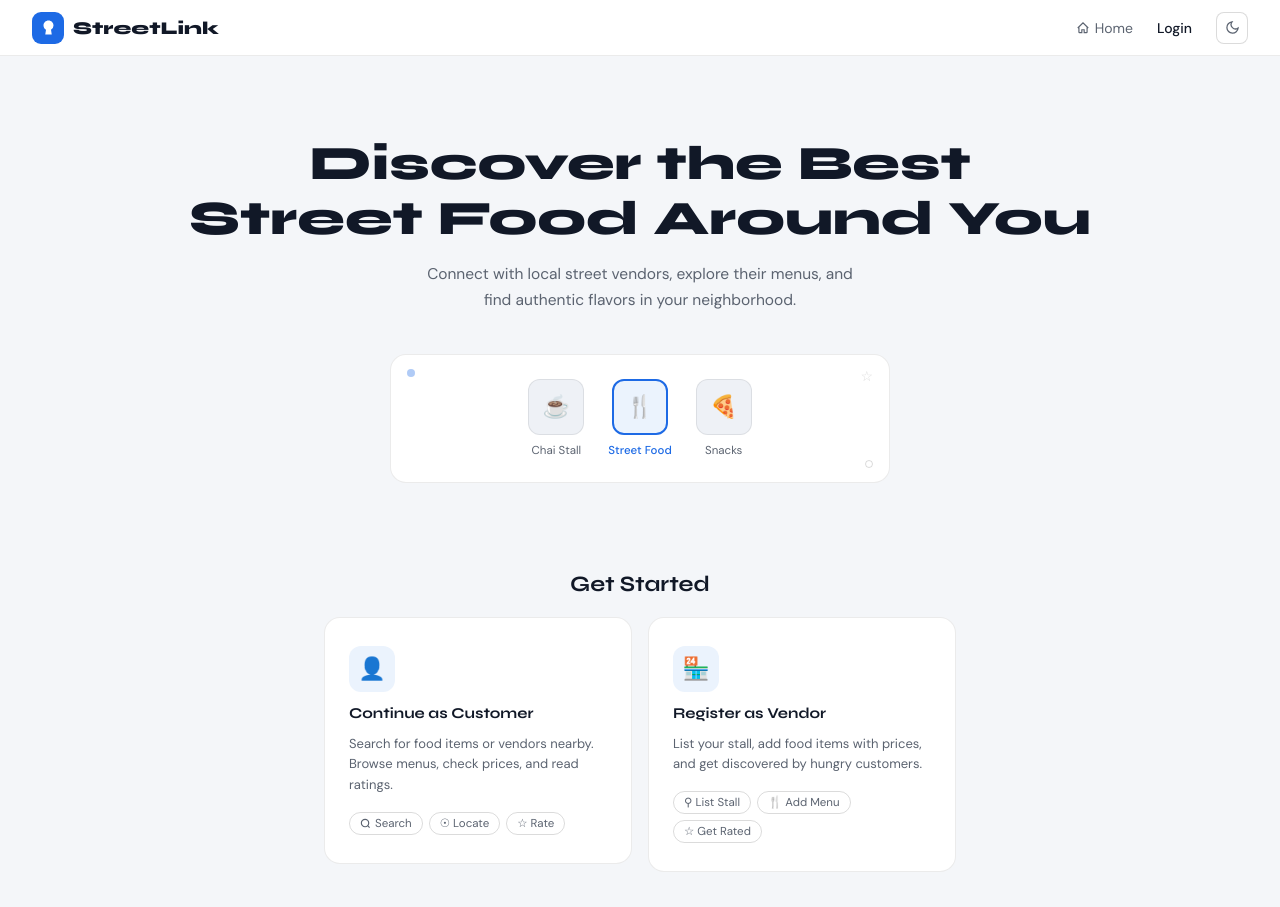
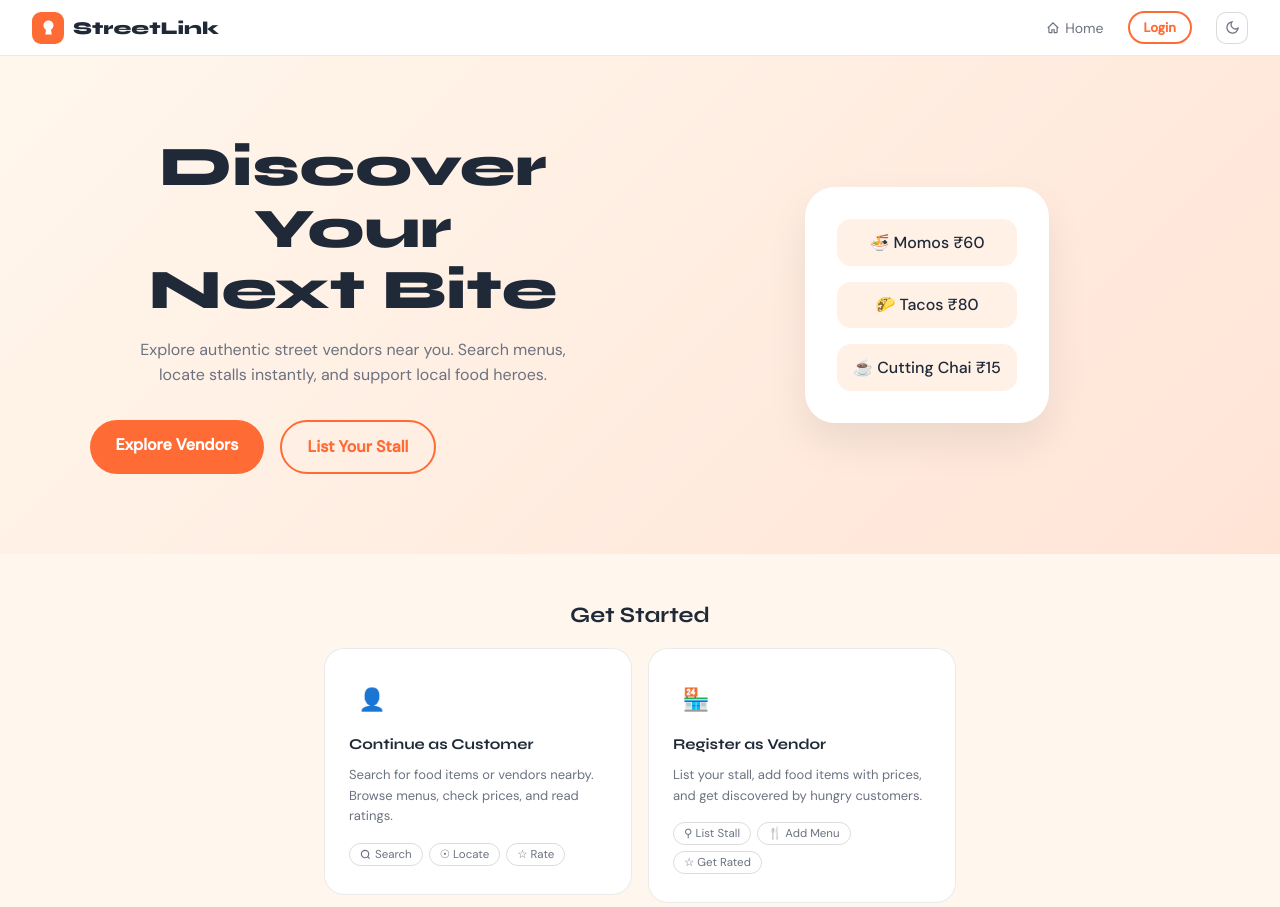
Before and after one commit to WorkRohit02/Street_Vendor, a plain HTML site: page home_page.html in a window 1280 px wide. Shown: the top 907 px of the page. Drawn offline with Linux system fonts and the light colour scheme.

Commit message:
Revise homepage title and hero section layout
Updated the title and modified CSS variables for better theming. Enhanced the hero section with new content and buttons.

```diff
--- a/home_page.html
+++ b/home_page.html
@@ -3,26 +3,26 @@
 <head>
   <meta charset="UTF-8" />
   <meta name="viewport" content="width=device-width, initial-scale=1.0" />
-  <title>StreetLink – Discover the Best Street Food Around You</title>
+<title>StreetLink – Discover Your Next Bite</title>
   <link href="https://fonts.googleapis.com/css2?family=Syne:wght@400;500;700;800&family=DM+Sans:ital,wght@0,300;0,400;0,500;1,400&display=swap" rel="stylesheet" />
   <style>
     *, *::before, *::after { box-sizing: border-box; margin: 0; padding: 0; }
 
     :root {
-      --page-bg: #F4F6F9;
+  --page-bg: #FFF7ED;
   --white: #FFFFFF;
-      --surface: #EEF1F6;
-      --blue-light: #EBF3FD;
-      --brand: #1D6AE5;
-      --brand-dark: #155BC2;
-      --text: #111827;
-      --text-sub: #5B6370;
+  --surface: #FFF1E6;
+  --brand: #FF6B35;
+  --brand-dark: #E85A2A;
+  --accent: #FFD166;
+  --text: #1F2937;
+  --text-sub: #6B7280;
   --muted: #9CA3AF;
   --line: rgba(0,0,0,0.08);
   --line-md: rgba(0,0,0,0.14);
-      --r-sm: 8px;
-      --r-md: 12px;
-      --r-lg: 16px;
+  --r-sm: 10px;
+  --r-md: 14px;
+  --r-lg: 20px;
 }
 
     html { scroll-behavior: smooth; }
@@ -299,6 +299,105 @@
       nav        { padding: 0 1rem; }
       .hero      { padding: 3rem 1rem 2rem; }
     }
+    .hero {
+  padding: 5rem 2rem;
+  background: linear-gradient(135deg, #FFF7ED, #FFE4D6);
+}
+
+.hero-container {
+  max-width: 1100px;
+  margin: auto;
+  display: flex;
+  align-items: center;
+  justify-content: space-between;
+  gap: 3rem;
+  flex-wrap: wrap;
+}
+
+.hero-left {
+  flex: 1;
+  min-width: 280px;
+}
+
+.hero h1 {
+  font-family: 'Syne', sans-serif;
+  font-size: clamp(2.5rem, 5vw, 3.5rem);
+  font-weight: 800;
+  line-height: 1.1;
+  margin-bottom: 1rem;
+}
+
+.hero p {
+  font-size: 16px;
+  color: var(--text-sub);
+  max-width: 450px;
+  margin-bottom: 2rem;
+  line-height: 1.6;
+}
+
+.hero-buttons {
+  display: flex;
+  gap: 1rem;
+  flex-wrap: wrap;
+}
+
+.btn-primary {
+  background: var(--brand);
+  color: white;
+  padding: 0.9rem 1.6rem;
+  border-radius: 30px;
+  font-weight: 600;
+  transition: 0.2s;
+}
+
+.btn-primary:hover {
+  background: var(--brand-dark);
+  transform: translateY(-2px);
+}
+
+.btn-secondary {
+  border: 2px solid var(--brand);
+  color: var(--brand);
+  padding: 0.9rem 1.6rem;
+  border-radius: 30px;
+  font-weight: 600;
+  transition: 0.2s;
+}
+
+.btn-secondary:hover {
+  background: var(--brand);
+  color: white;
+  transform: translateY(-2px);
+}
+
+.hero-right {
+  flex: 1;
+  display: flex;
+  justify-content: center;
+}
+
+.phone-mock {
+  background: white;
+  padding: 2rem;
+  border-radius: 30px;
+  box-shadow: 0 20px 40px rgba(0,0,0,0.08);
+  display: flex;
+  flex-direction: column;
+  gap: 1rem;
+  min-width: 220px;
+}
+
+.mock-card {
+  background: var(--surface);
+  padding: 0.8rem 1rem;
+  border-radius: 14px;
+  font-weight: 500;
+  transition: 0.2s;
+}
+
+.mock-card:hover {
+  background: var(--accent);
+}
   </style>
   <link rel="stylesheet" href="dark.css" />
 </head>
@@ -321,7 +420,7 @@
         <svg width="14" height="14" fill="none" viewBox="0 0 24 24" stroke="currentColor" stroke-width="2"><path d="M3 12l9-9 9 9M5 10v9a1 1 0 001 1h4v-5h4v5h4a1 1 0 001-1v-9"/></svg>
         Home
       </a>
-      <a href="login.html" class="nav-login">Login</a>
+<a href="login.html" class="btn-secondary" style="padding:6px 14px;font-size:13px;">Login</a>
       <button id="themeBtn" onclick="toggleTheme()" title="Toggle dark mode" style="width:32px;height:32px;border:1px solid var(--line-md);border-radius:var(--r-sm);background:var(--white);cursor:pointer;display:flex;align-items:center;justify-content:center;color:var(--text-sub);transition:all 0.15s;flex-shrink:0;">
         <svg id="themeIcon" width="15" height="15" fill="none" viewBox="0 0 24 24" stroke="currentColor" stroke-width="2"><path d="M21 12.79A9 9 0 1111.21 3 7 7 0 0021 12.79z"/></svg>
       </button>
@@ -331,26 +430,29 @@
   </nav>
 
 <section class="hero">
-    <h1>Discover the Best<br>Street Food Around You</h1>
-    <p>Connect with local street vendors, explore their menus, and find authentic flavors in your neighborhood.</p>
+  <div class="hero-container">
 
-    <div class="category-card">
-      <div class="cat-dot tl"></div>
-      <div class="cat-dot br"></div>
-      <span class="cat-star">&#9734;</span>
+    <div class="hero-left">
+      <h1>Discover Your<br>Next Bite</h1>
+      <p>
+        Explore authentic street vendors near you.
+        Search menus, locate stalls instantly, and support local food heroes.
+      </p>
 
-      <div class="cat-item">
-        <div class="cat-icon">☕</div>
-        <span class="cat-label">Chai Stall</span>
+      <div class="hero-buttons">
+        <a href="customer.html" class="btn-primary">Explore Vendors</a>
+        <a href="vendor_register.html" class="btn-secondary">List Your Stall</a>
       </div>
-      <div class="cat-item active">
-        <div class="cat-icon">🍴</div>
-        <span class="cat-label">Street Food</span>
     </div>
-      <div class="cat-item">
-        <div class="cat-icon">🍕</div>
-        <span class="cat-label">Snacks</span>
+
+    <div class="hero-right">
+      <div class="phone-mock">
+        <div class="mock-card">🍜 Momos ₹60</div>
+        <div class="mock-card">🌮 Tacos ₹80</div>
+        <div class="mock-card">☕ Cutting Chai ₹15</div>
       </div>
+    </div>
+
   </div>
 </section>
 
```
Lines whose indentation alone changed are shown as unchanged.
